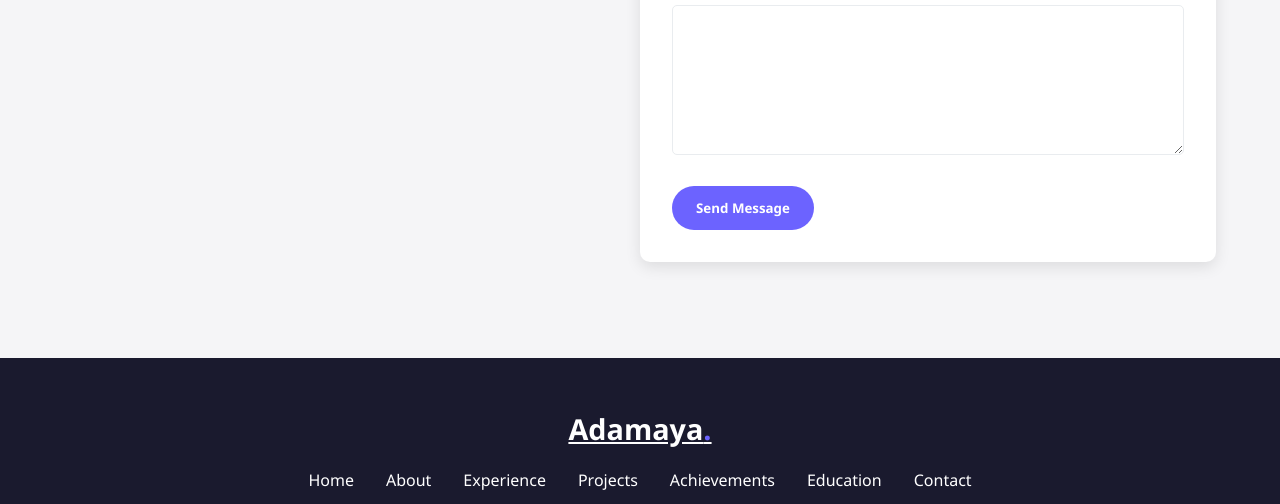
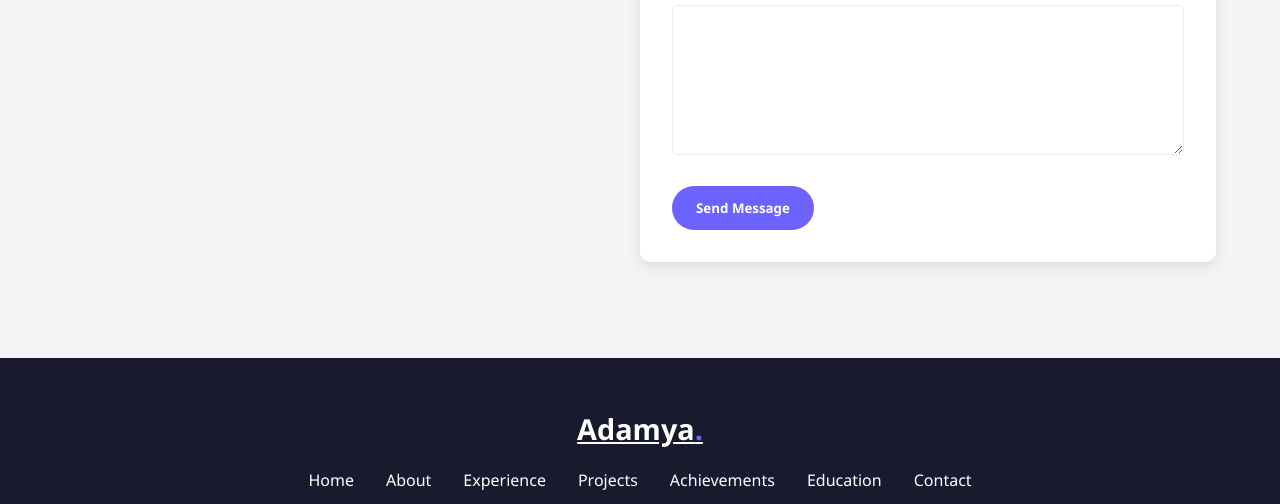
Before and after one commit to adamyabhandari/My-portfolio, a plain HTML site: page index.html in a window 1280 px wide. Shown: the part 5952-6456 px from the top of the page. Drawn offline with Linux system fonts and the light colour scheme.

Commit message:
Update index.html

```diff
--- a/index.html
+++ b/index.html
@@ -1283,7 +1283,7 @@
     <!-- Footer -->
     <footer>
         <div class="footer-content">
-            <a href="#" class="footer-logo">Adamaya<span>.</span></a>
+            <a href="#" class="footer-logo">Adamya<span>.</span></a>
             <div class="footer-links">
                 <a href="#hero">Home</a>
                 <a href="#about">About</a>
```
